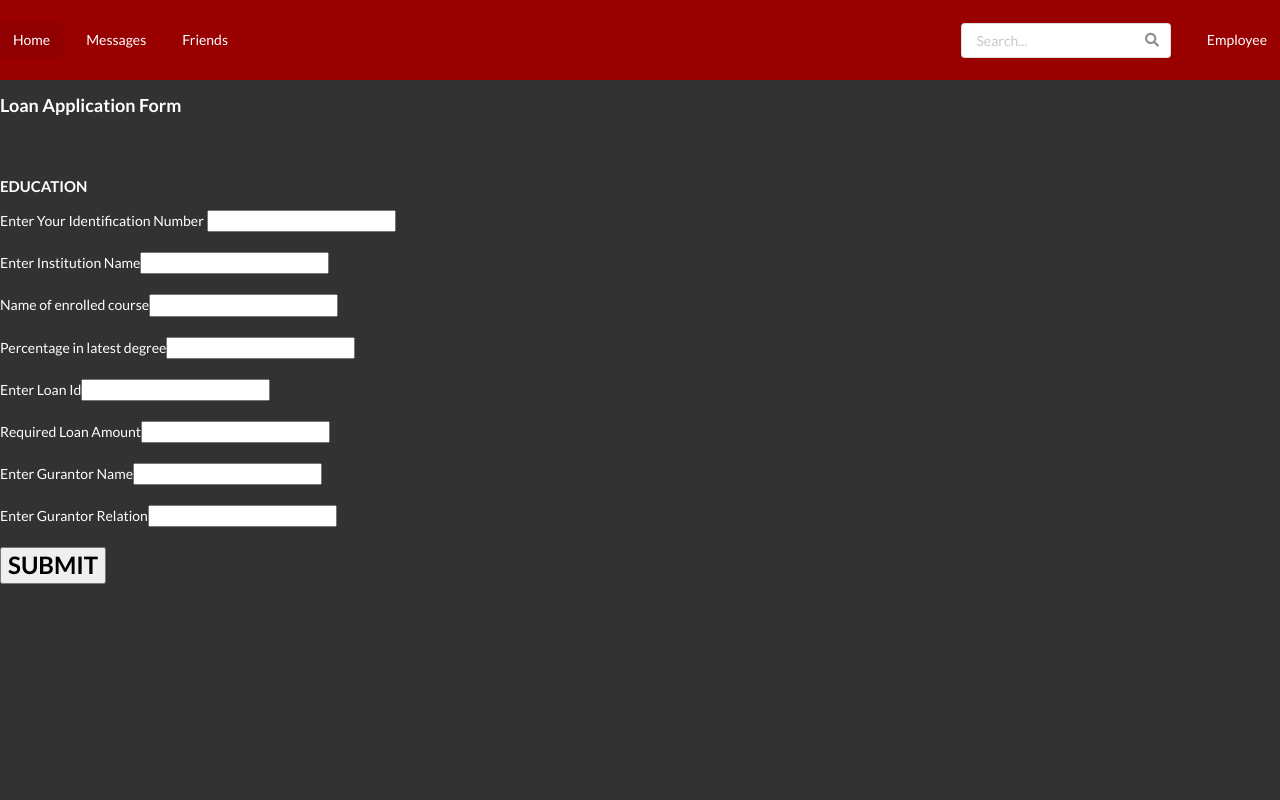
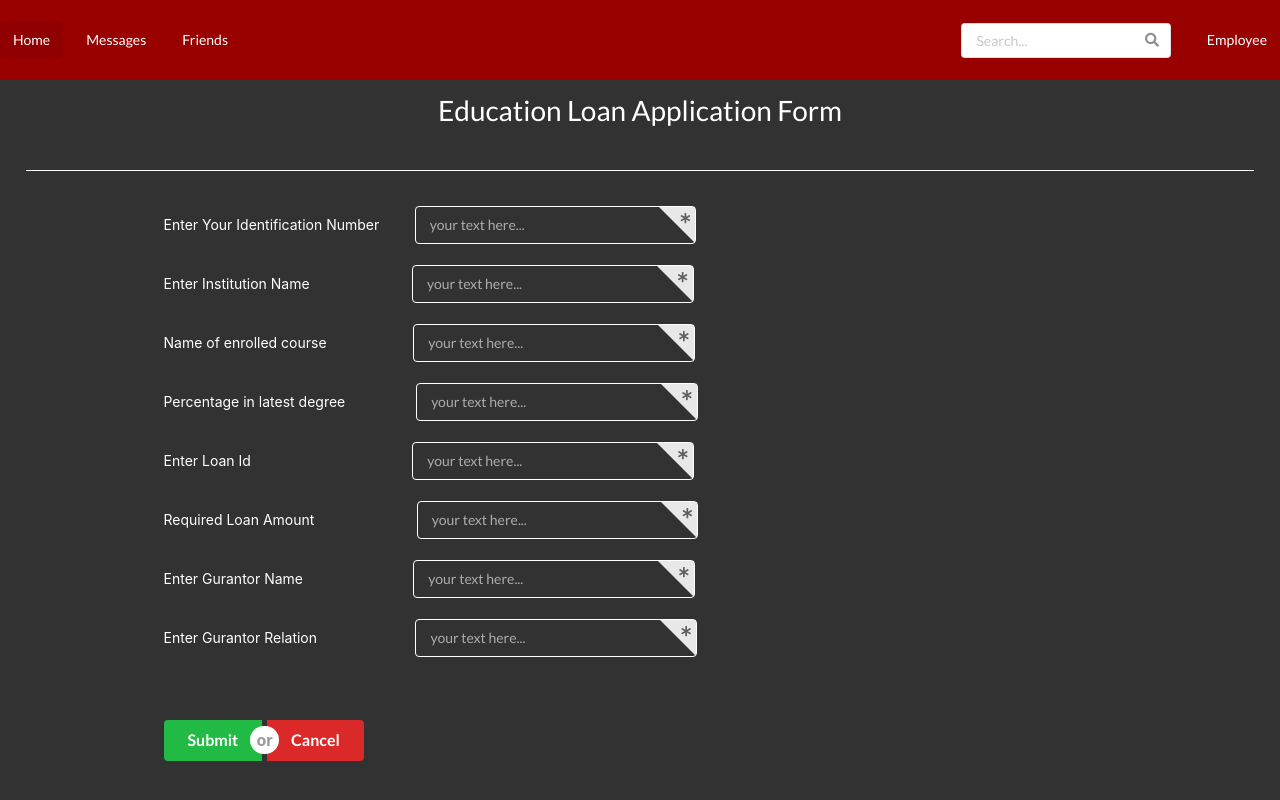
Before and after one commit to harshita360/loan-management-dbms, a React (Create React App) app in the folder client/: page /educationform in a window 1280 px wide. Shown: the top 800 px of the page. Built offline with nearby package versions, Linux system fonts and the light colour scheme.

Commit message:
added edu form styling

```diff
--- a/client/public/index.html
+++ b/client/public/index.html
@@ -18,6 +18,12 @@
     <link
       rel="stylesheet"
       href="https://cdnjs.cloudflare.com/ajax/libs/semantic-ui/2.4.1/semantic.min.css"
+    />
+    <link
+      rel="stylesheet"
+      href="https://stackpath.bootstrapcdn.com/bootstrap/4.4.1/css/bootstrap.min.css"
+      integrity="sha384-Vkoo8x4CGsO3+Hhxv8T/Q5PaXtkKtu6ug5TOeNV6gBiFeWPGFN9MuhOf23Q9Ifjh"
+      crossorigin="anonymous"
     />
     <!--
       Notice the use of %PUBLIC_URL% in the tags above.
--- a/client/src/components/App.js
+++ b/client/src/components/App.js
@@ -58,6 +58,7 @@ class App extends React.Component {
             </a>
           </div>
         </div>
+
         <Router history={history}>
           <div>
             <Route exact path="/" component={HomePage} />
--- a/client/src/components/Dummy.js
+++ b/client/src/components/Dummy.js
@@ -7,6 +7,7 @@ class Dummy extends React.Component {
       <div>
         <h1>SUCCESSFUL!</h1>
         <br />
+        <hr />
         <br />
         <Link to="/customer/dashboard">
           <button>Go back to DashbOARD</button>
--- /dev/null
+++ b/client/src/components/EduLoanform.css
@@ -0,0 +1,11 @@
+input[type="text"]:focus {
+  outline: 2px solid #39ff14;
+}
+hr {
+  border: 0;
+  clear: both;
+  display: block;
+  width: 96%;
+  background-color: white;
+  height: 1px;
+}
--- a/client/src/components/LoanFormEdu.js
+++ b/client/src/components/LoanFormEdu.js
@@ -1,6 +1,8 @@
 import React from "react";
 import axios from "axios";
 import history from "../history";
+//import university from "../university.jpg";
+import "./EduLoanform.css";
 
 class LoanFormEdu extends React.Component {
   state = {
@@ -12,12 +14,39 @@ class LoanFormEdu extends React.Component {
     gname: "",
     grelation: "",
     loanid: "",
-    error: { cid:"" , college:"" , percentage:"", cou:"", amount:"", name:"", relation:"", lid:"" },
+    error: {
+      cid: "",
+      college: "",
+      percentage: "",
+      cou: "",
+      amount: "",
+      name: "",
+      relation: "",
+      lid: "",
+    },
   };
   handleValidation() {
-    const { custid, course, clg, per, amt, gname, grelation, loanid } = this.state;
+    const {
+      custid,
+      course,
+      clg,
+      per,
+      amt,
+      gname,
+      grelation,
+      loanid,
+    } = this.state;
     let isValid = true;
-    let error = { cid: "", college: "", cou:"", percentage:"", amount:"", name:"", relation:"", lid:"" };
+    let error = {
+      cid: "",
+      college: "",
+      cou: "",
+      percentage: "",
+      amount: "",
+      name: "",
+      relation: "",
+      lid: "",
+    };
     if (!custid) {
       error.cid = "We require your ID";
       isValid = false;
@@ -35,7 +64,7 @@ class LoanFormEdu extends React.Component {
       isValid = false;
     }
     if (!amt) {
-      error.amount = "You need to enter required amount";
+      error.amount = "You need to enter valid amount";
       isValid = false;
     }
     if (!gname) {
@@ -43,7 +72,7 @@ class LoanFormEdu extends React.Component {
       isValid = false;
     }
     if (!grelation) {
-      error.relation = "You need to enter a gurantor relation";
+      error.relation = "You need to enter a gurantor";
       isValid = false;
     }
     if (!loanid) {
@@ -56,7 +85,7 @@ class LoanFormEdu extends React.Component {
 
   submitEducationForm = () => {
     console.log(this.state);
-    if(this.handleValidation()){
+    if (this.handleValidation()) {
       axios
         .post("/loanform/edu", {
           custid: this.state.custid,
@@ -82,80 +111,256 @@ class LoanFormEdu extends React.Component {
           console.log("error in submission");
           console.log(error);
         });
-  }else{
+    } else {
       console.log("there is an error in input");
     }
-}
+  };
 
   render() {
-    const {error} = this.state;
+    const { error } = this.state;
     return (
       <div>
-        <h3> Loan Application Form</h3>
+        <h2 style={{ textAlign: "center" }}>Education Loan Application Form</h2>
         <br />
-        <h4>EDUCATION</h4>
-        <label>Enter Your Identification Number </label>
-        <input onChange={(e) => this.setState({ custid: e.target.value })} />
+        <hr />
+        <br />
+        <div className="ui centered grid">
+          <div className="twelve wide column">
+            <label>
+              Enter Your Identification Number &nbsp;&nbsp;&nbsp; &nbsp;&nbsp;
+              &nbsp;{" "}
+            </label>
+            <div className="ui corner labeled input" id="in">
+              <input
+                type="text"
+                placeholder="your text here..."
+                onChange={(e) => this.setState({ custid: e.target.value })}
+                style={{
+                  width: "22vw",
+                  backgroundColor: "#323232",
+                  color: "white",
+                  border: "1px solid white",
+                }}
+              />
+              <div className="ui corner label">
+                <i className="asterisk icon"></i>
+              </div>
+            </div>
             {error.cid !== "" && (
-          <span style={{ color: "yellow" }}>{this.state.error.cid}</span>
+              <span style={{ color: "#39ff14" }}>{this.state.error.cid}</span>
+            )}
+
+            <br />
+            <br />
+            <label>
+              Enter Institution Name &nbsp;&nbsp; &nbsp; &nbsp; &nbsp;&nbsp;
+              &nbsp; &nbsp; &nbsp;&nbsp;&nbsp; &nbsp; &nbsp; &nbsp; &nbsp;{" "}
+            </label>
+            <div className="ui corner labeled input">
+              <input
+                type="text"
+                placeholder="your text here..."
+                onChange={(e) => this.setState({ clg: e.target.value })}
+                style={{
+                  width: "22vw",
+                  backgroundColor: "#323232",
+                  color: "white",
+                  border: "1px solid white",
+                }}
+              />
+              <div className="ui corner label">
+                <i className="asterisk icon"></i>
+              </div>
+            </div>
+            {error.college !== "" && (
+              <span style={{ color: "#39ff14" }}>
+                {this.state.error.college}
+              </span>
+            )}
+
+            <br />
+            <br />
+            <label>
+              Name of enrolled course &nbsp; &nbsp; &nbsp; &nbsp;&nbsp;&nbsp;
+              &nbsp; &nbsp; &nbsp; &nbsp; &nbsp; &nbsp;{" "}
+            </label>
+            <div className="ui corner labeled input">
+              <input
+                type="text"
+                placeholder="your text here..."
+                onChange={(e) => this.setState({ course: e.target.value })}
+                style={{
+                  width: "22vw",
+                  backgroundColor: "#323232",
+                  color: "white",
+                  border: "1px solid white",
+                }}
+              />
+              <div className="ui corner label">
+                <i className="asterisk icon"></i>
+              </div>
+            </div>
+
+            {error.cou !== "" && (
+              <span style={{ color: "#39ff14" }}>{this.state.error.cou}</span>
             )}
             <br />
             <br />
-        <label>Enter Institution Name</label>
-        <input onChange={(e) => this.setState({ clg: e.target.value })} />
-        {error.college !== "" && (
-          <span style={{ color: "yellow" }}>{this.state.error.college}</span>
+            <label>
+              Percentage in latest degree &nbsp;&nbsp;&nbsp; &nbsp;&nbsp; &nbsp;
+              &nbsp;&nbsp; &nbsp; &nbsp; &nbsp;{" "}
+            </label>
+            <div className="ui corner labeled input">
+              <input
+                type="text"
+                placeholder="your text here..."
+                onChange={(e) => this.setState({ per: e.target.value })}
+                style={{
+                  width: "22vw",
+                  backgroundColor: "#323232",
+                  color: "white",
+                  border: "1px solid white",
+                }}
+              />
+              <div className="ui corner label">
+                <i className="asterisk icon"></i>
+              </div>
+            </div>
+
+            {error.percentage !== "" && (
+              <span style={{ color: "#39ff14" }}>
+                {this.state.error.percentage}
+              </span>
             )}
             <br />
             <br />
-        <label>Name of enrolled course</label>
-        <input onChange={(e) => this.setState({ course: e.target.value })} />
-        {error.cou !== "" && (
-          <span style={{ color: "yellow" }}>{this.state.error.cou}</span>
+            <label>
+              Enter Loan Id &nbsp; &nbsp;&nbsp; &nbsp; &nbsp; &nbsp; &nbsp;
+              &nbsp; &nbsp; &nbsp; &nbsp;&nbsp; &nbsp; &nbsp; &nbsp;&nbsp;
+              &nbsp; &nbsp; &nbsp; &nbsp; &nbsp; &nbsp;{" "}
+            </label>
+            <div className="ui corner labeled input">
+              <input
+                type="text"
+                placeholder="your text here..."
+                onChange={(e) => this.setState({ loanid: e.target.value })}
+                style={{
+                  width: "22vw",
+                  backgroundColor: "#323232",
+                  color: "white",
+                  border: "1px solid white",
+                }}
+              />
+              <div className="ui corner label">
+                <i className="asterisk icon"></i>
+              </div>
+            </div>
+            {error.lid !== "" && (
+              <span style={{ color: "#39ff14" }}>{this.state.error.lid}</span>
+            )}
+
+            <br />
+            <br />
+            <label>
+              Required Loan Amount &nbsp; &nbsp; &nbsp; &nbsp; &nbsp; &nbsp;
+              &nbsp; &nbsp; &nbsp; &nbsp; &nbsp; &nbsp; &nbsp;
+            </label>
+            <div className="ui corner labeled input">
+              <input
+                type="text"
+                placeholder="your text here..."
+                onChange={(e) => this.setState({ amt: e.target.value })}
+                style={{
+                  width: "22vw",
+                  backgroundColor: "#323232",
+                  color: "white",
+                  border: "1px solid white",
+                }}
+              />
+              <div className="ui corner label">
+                <i className="asterisk icon"></i>
+              </div>
+            </div>
+            {error.amount !== "" && (
+              <span style={{ color: "#39ff14" }}>
+                {this.state.error.amount}
+              </span>
+            )}
+
+            <br />
+            <br />
+            <label>
+              Enter Gurantor Name &nbsp; &nbsp; &nbsp; &nbsp; &nbsp; &nbsp;
+              &nbsp; &nbsp; &nbsp; &nbsp; &nbsp; &nbsp; &nbsp; &nbsp;
+            </label>
+            <div className="ui corner labeled input">
+              <input
+                type="text"
+                placeholder="your text here..."
+                onChange={(e) => this.setState({ gname: e.target.value })}
+                style={{
+                  width: "22vw",
+                  backgroundColor: "#323232",
+                  color: "white",
+                  border: "1px solid white",
+                }}
+              />
+              <div className="ui corner label">
+                <i className="asterisk icon"></i>
+              </div>
+            </div>
+            {error.name !== "" && (
+              <span style={{ color: "#39ff14" }}>{this.state.error.name}</span>
+            )}
+
+            <br />
+            <br />
+            <label>
+              Enter Gurantor Relation &nbsp; &nbsp;&nbsp; &nbsp; &nbsp; &nbsp;
+              &nbsp; &nbsp; &nbsp; &nbsp; &nbsp; &nbsp; &nbsp;
+            </label>
+            <div className="ui corner labeled input">
+              <input
+                type="text"
+                placeholder="your text here..."
+                onChange={(e) => this.setState({ grelation: e.target.value })}
+                style={{
+                  width: "22vw",
+                  backgroundColor: "#323232",
+                  color: "white",
+                  border: "1px solid white",
+                }}
+              />
+              <div className="ui corner label">
+                <i className="asterisk icon"></i>
+              </div>
+            </div>
+
+            {error.relation !== "" && (
+              <span style={{ color: "#39ff14" }}>
+                {this.state.error.relation}
+              </span>
             )}
             <br />
             <br />
-        <label>Percentage in latest degree</label>
-        <input onChange={(e) => this.setState({ per: e.target.value })} />
-        {error.percentage !== "" && (
-          <span style={{ color: "yellow" }}>{this.state.error.percentage}</span>
-        )}
-        <br />
-        <br />
-        <label>Enter Loan Id</label>
-        <input onChange={(e) => this.setState({ loanid: e.target.value })} />
-        {error.lid !== "" && (
-          <span style={{ color: "yellow" }}>{this.state.error.lid}</span>
-        )}
-        <br />
-        <br />
-        <label>Required Loan Amount</label>
-        <input onChange={(e) => this.setState({ amt: e.target.value })} />
-        {error.amount !== "" && (
-          <span style={{ color: "yellow" }}>{this.state.error.amount}</span>
-        )}
-        <br />
-        <br />
-        <label>Enter Gurantor Name</label>
-        <input onChange={(e) => this.setState({ gname: e.target.value })} />
-        {error.name !== "" && (
-          <span style={{ color: "yellow" }}>{this.state.error.name}</span>
-        )}
-        <br />
-        <br />
-        <label>Enter Gurantor Relation</label>
-        <input onChange={(e) => this.setState({ grelation: e.target.value })} />
-        {error.relation !== "" && (
-          <span style={{ color: "yellow" }}>{this.state.error.relation}</span>
-        )}
             <br />
             <br />
 
-        <button onClick={this.submitEducationForm}>
-          <h2>SUBMIT</h2>
+            <div className="ui large buttons">
+              <button
+                className="ui green button"
+                onClick={this.submitEducationForm}
+              >
+                Submit
               </button>
+              <div className="or"></div>
+              <button className="ui red button">Cancel</button>
+            </div>
+
             <br />
             <br />
+          </div>
+        </div>
       </div>
     );
   }
```
Also changed, not shown: client/src/routes/crud.js (added), client/src/university.jpg (added). Lines whose indentation alone changed are shown as unchanged.
